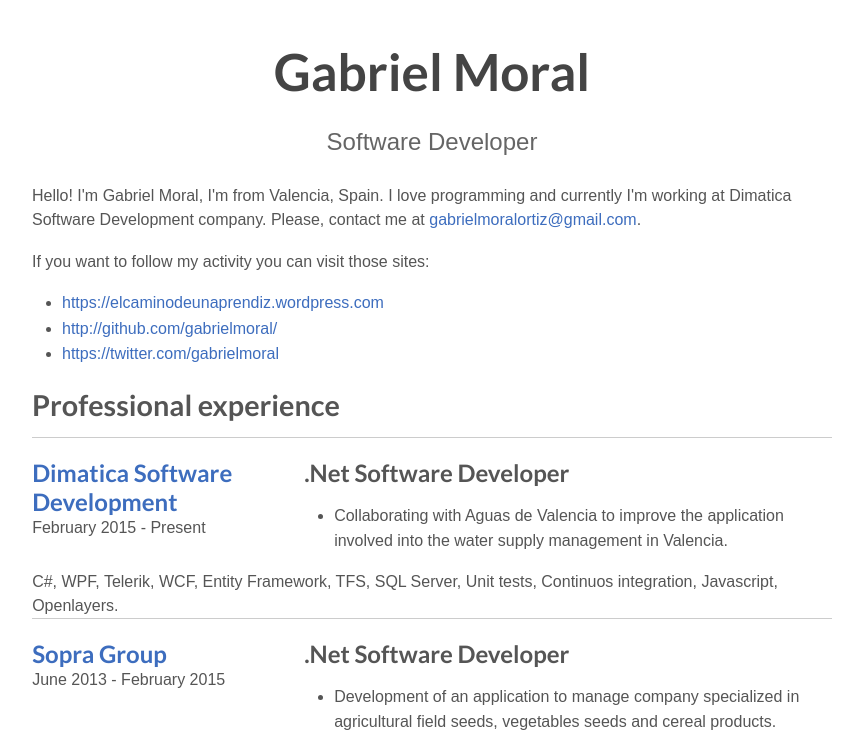
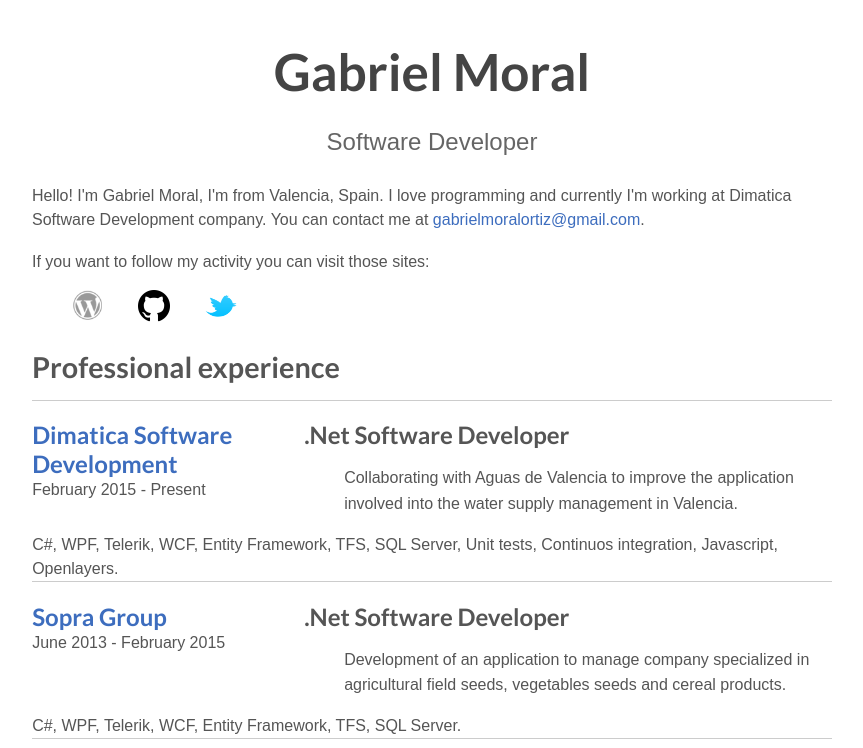
Before and after one commit to gabrielmoral/Resume, a website: page index.html in a window 1280 px wide. Shown: the top 748 px of the page, without its empty margins (208-1071 px from the left). Drawn offline with Linux system fonts and the light colour scheme.

Commit message:
Add some icons, change method to obtain data

```diff
--- a/data.json
+++ b/data.json
@@ -1,12 +1,21 @@
 {
     "name": "Gabriel Moral",
-    "description": "Hello! I'm Gabriel Moral, I'm from Valencia, Spain. I love programming and currently I'm working at Dimatica Software Development company. Please, contact me at ",
+    "description": "Hello! I'm Gabriel Moral, I'm from Valencia, Spain. I love programming and currently I'm working at Dimatica Software Development company. You can contact me at ",
     "position": "Software Developer",
-    "email" : "gabrielmoralortiz@gmail.com",
-    "sites" : [
-        "https://elcaminodeunaprendiz.wordpress.com",
-        "http://github.com/gabrielmoral/",
-        "https://twitter.com/gabrielmoral"
+    "email": "gabrielmoralortiz@gmail.com",
+    "sites": [
+        {
+            "url": "https://elcaminodeunaprendiz.wordpress.com",
+            "icon": "wordpress_icon.png"
+        },
+        {
+            "url": "http://github.com/gabrielmoral/",
+            "icon": "github_icon.png"
+        },
+        {
+            "url": "https://twitter.com/gabrielmoral",
+            "icon": "twitter_icon.png"
+        }
     ],
     "languages": [
         {
--- a/render.js
+++ b/render.js
@@ -1,7 +1,7 @@
 function load() {
 
-    $.get('http://gabrielmoral.github.io/Resume/data.json', function (resumeData) {
-        $.get('http://gabrielmoral.github.io/Resume/resumeTemplate.html', function (resumeTemplate) {
+    $.getJSON('data.json', function (resumeData) {
+        $.get('resumeTemplate.html', function (resumeTemplate) {
 
             var rendered = Mustache.render(resumeTemplate, resumeData);
             $('#target').html(rendered);
--- a/resumeTemplate.html
+++ b/resumeTemplate.html
@@ -13,7 +13,8 @@
             If you want to follow my activity you can visit those sites:
             <ul>
                 {{#sites}}
-                <li><a href="{{.}}">{{.}}</a></li>
+                <li><a href="{{url}}"><img src="./img/{{icon}}" height="32" width="32"/></a></li>
+
                 {{/sites}}
             </ul>
         </p>
--- a/style.css
+++ b/style.css
@@ -77,8 +77,9 @@
 /* Same font-size and line-height as p element */
 section ul li, section ol li {
   font-size: 1em;
-  margin-left: -10px;
+  margin-right: 30px;
   line-height: 1.6;
+  display:inline;
 }
 
 footer {
```
Also changed, not shown: img/github_icon.png (added), img/twitter_icon.png (added), img/wordpress_icon.png (added).
